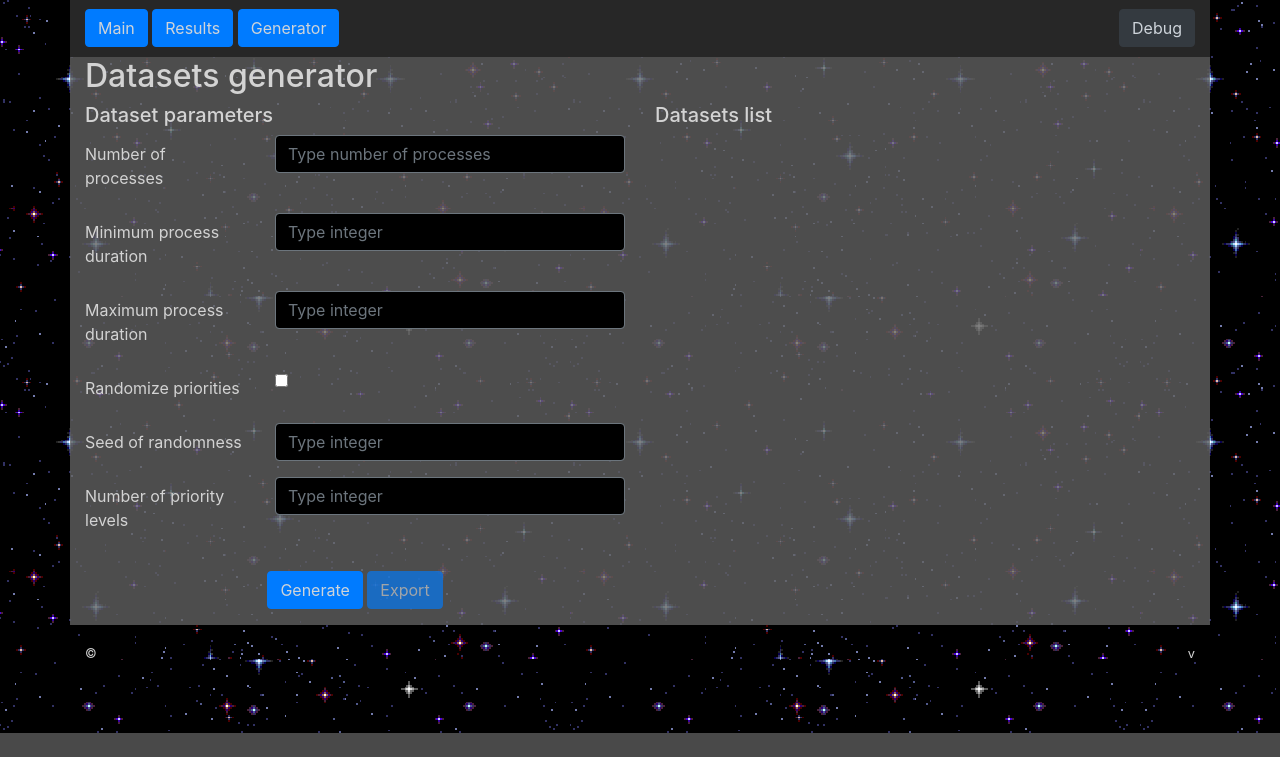
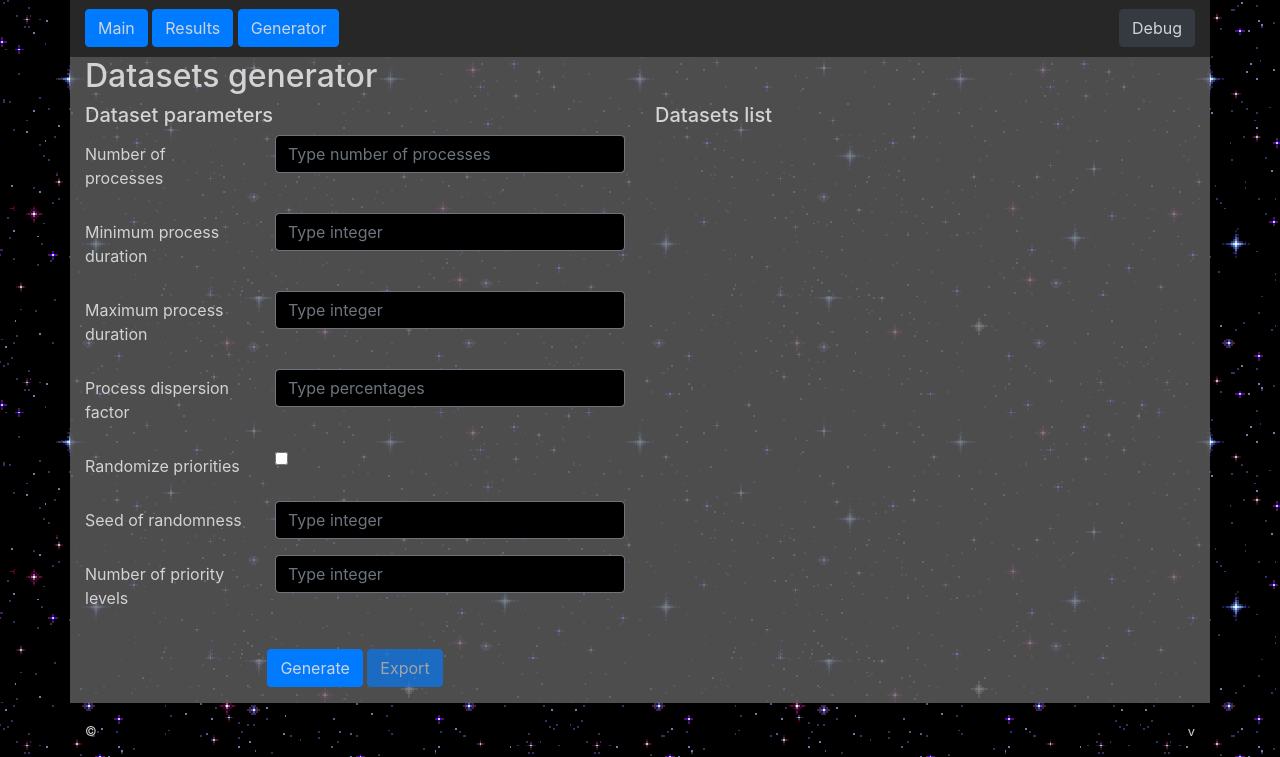
Before and after one commit to radq98/scheduler-simulator, a Flask app: template templates/generator.html in a window 1280 px wide. Shown: the part 67-824 px from the top of the page. Before the commit the page ends 800 px from the top, so only its background shows below. Run offline with Flask 2, Linux system fonts and the light colour scheme; the template is opened without the code that fills it, so the values that code supplies are empty; some libraries are stand-ins or nearby versions.

Commit message:
Generator update

```diff
--- a/app.py
+++ b/app.py
@@ -10,6 +10,7 @@ from flask import (
 from datetime import datetime, timedelta
 from random import randint
 import json
+import os
 
 app = Flask(__name__)
 app.config["SECRET_KEY"] = "5Q8wfQqmx67Ez0wondbxSeYXS8mE2gob"
@@ -44,30 +45,45 @@ def results():
 
 @app.route("/generator", methods=["POST", "GET"])
 def generator():
+    #datasetsBase = [
+    #    name
+    #    for name in os.listdir("./datasets")
+    #    if os.path.isdir(os.path.join("./datasets", name))
+    #]
+    datasetsBase = os.listdir("./datasets/")
+    print(datasetsBase)
     if request.method == 'POST':
-        newDataset = []
+        newDataset = {"settings": None, "data": []}
         form = request.form
         datasetSettings = {
             "numberOfProcesses": int(form.get("number-of-processes")),
             "minimumProcessDuration": int(form.get("minimum-process-duration")),
             "maximumProcessDuration": int(form.get("maximum-process-duration")),
+            "processDispersionFactor": int(form.get("process-dispersion-factor")),
             "randomizePriority": bool(form.get("randomize-priority")),
             "randomSeed": int(form.get("random-seed")),
             "numberOfPriorityLevels": int(form.get("number-of-priority-levels"))
         }
-        newDataset.append(datasetSettings)
+        newDataset['settings'] = datasetSettings
         if form.get("number-of-processes") != None:
+            lastArrive = 0
+            arriveTime = 0
             for x in range(datasetSettings.get('numberOfProcesses')):
                 if datasetSettings['randomizePriority']:
                     priority = randint(1,datasetSettings['numberOfPriorityLevels'])
                 else:
                     priority = 1
-                newDataset.append({
+                if lastArrive == 0:
+                    lastArrive += 1
+                else:
+                    arriveTime = randint(lastArrive, lastArrive + int((datasetSettings['processDispersionFactor']/100) * datasetSettings['maximumProcessDuration']))
+                    lastArrive = arriveTime
+                newDataset['data'].append({
                     "PID": x,
+                    "arrive-time": arriveTime,
                     "period-time": randint(datasetSettings['minimumProcessDuration'],datasetSettings['maximumProcessDuration']),
                     "priority": priority
                     })
-        print(newDataset)
         if newDataset != []:
             with open("./datasets/tmp.json", "w",) as f:
                 json.dump(newDataset, f, indent=4)
@@ -76,6 +92,7 @@ def generator():
     context = {
         "appversion": appversion,
         "footertext": footertext,
+        "datasetsBase": datasetsBase
     }
     return render_template("generator.html", context=context)
 
--- a/templates/generator.html
+++ b/templates/generator.html
@@ -49,6 +49,20 @@
           </div>
         </div>
         <div class="form-group row">
+          <label for="process-dispersion-factor" class="col-sm-4 col-form-label"
+            >Process dispersion factor</label
+          >
+          <div class="col-sm-8">
+            <input
+              type="number"
+              class="form-control"
+              id="form-process-dispersion-factor"
+              name="process-dispersion-factor"
+              placeholder="Type percentages"
+            />
+          </div>
+        </div>
+        <div class="form-group row">
           <label for="randomize-priority" class="col-sm-4 col-form-label"
             >Randomize priorities</label
           >
@@ -93,11 +107,7 @@
 
       <div class="form-group row">
         <div class="col-sm-12" style="text-align: center;">
-          <button
-            id="generate-button"
-            type="submit"
-            class="btn btn-primary"
-          >
+          <button id="generate-button" type="submit" class="btn btn-primary">
             Generate
           </button>
           <button
@@ -114,6 +124,13 @@
   </div>
   <div class="col-sm-6">
     <h5>Datasets list</h5>
+    <div class="row">
+      <div class="col-sm-12">
+        {% for dataset in context.datasetsBase %}
+        <li>{{ dataset }}</li>
+        {% endfor %}
+      </div>
+    </div>
   </div>
 </div>
 {% endblock %}
```
Also changed, not shown: 1 other file.
